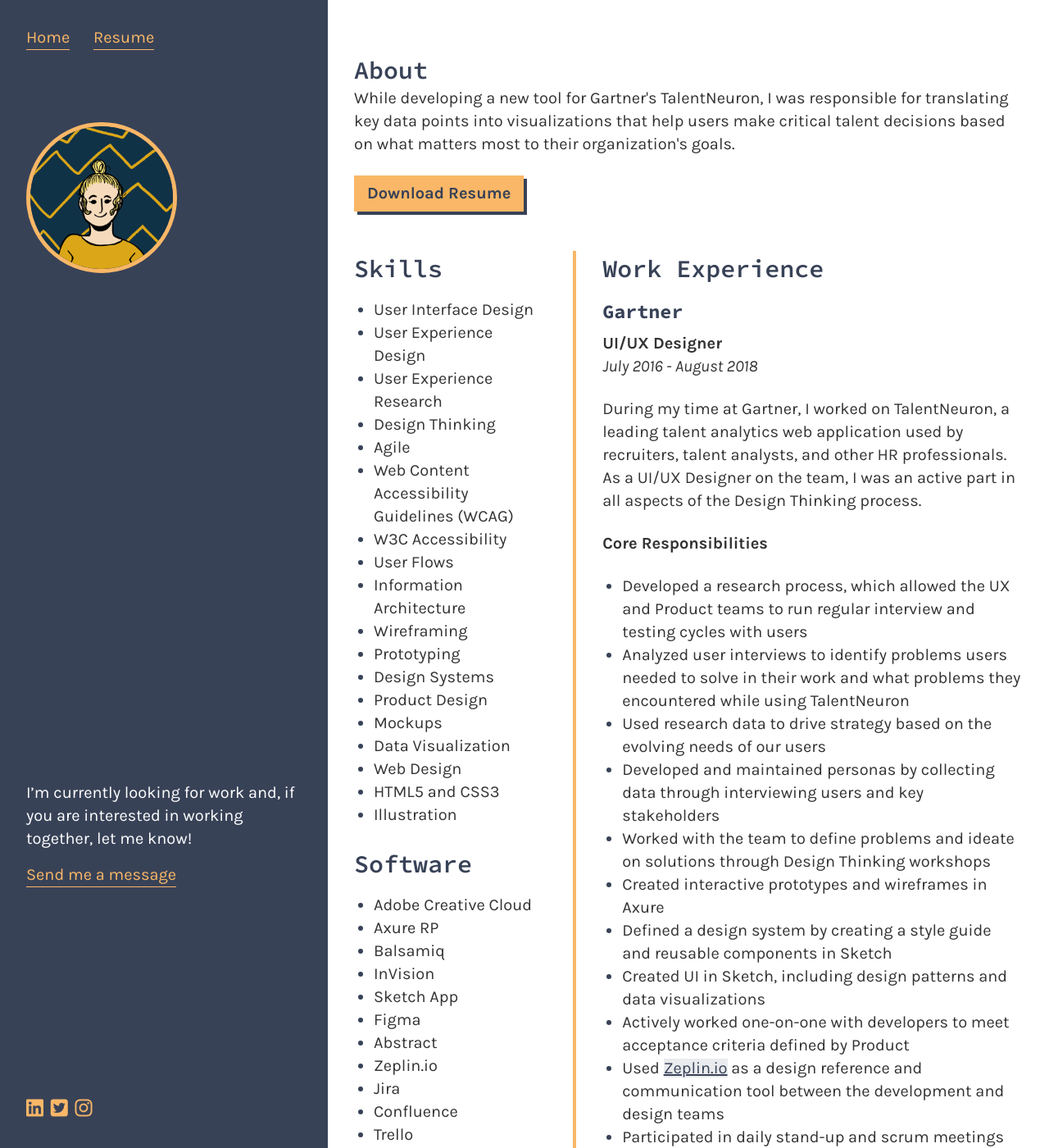
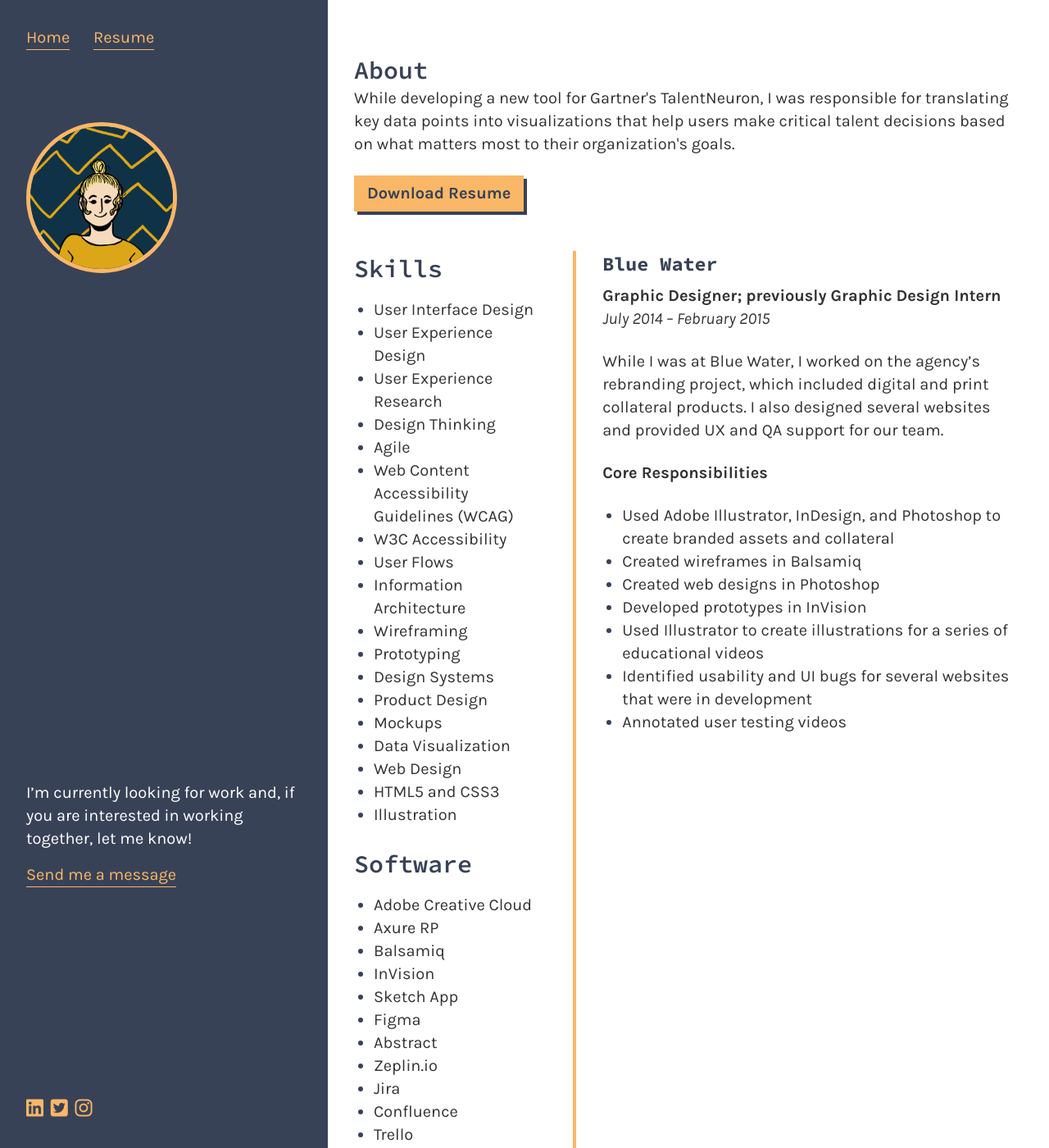
Before and after one commit to marcusrelacion/kirstengreen.com, a Jekyll site: the page built from resume.markdown, in a window 1280 px wide and 1400 px high. Shown: the whole window at 82% size. Built offline with Jekyll 4.4.1, drawn with Linux system fonts in a browser that asks for light colours; nearby versions of some CDN libraries; some of the changed text lies outside the part shown.

Commit message:
Updated Resume

```diff
--- a/resume.markdown
+++ b/resume.markdown
@@ -40,51 +40,20 @@
     - Microsoft Suite
     - Proficient in MAC & PC environments
 - column: right
-  text: "## Work Experience \n\n### Gartner\n**UI/UX Designer**\n<br>*July 2016 -
-    August 2018*\n\nDuring my time at Gartner, I worked on TalentNeuron, a leading
-    talent analytics web application used by recruiters, talent analysts, and other
-    HR professionals. As a UI/UX Designer on the team, I was an active part in all
-    aspects of the Design Thinking process.\n\n**Core Responsibilities**\n- Developed
-    a research process, which allowed the UX and Product teams to run regular interview
-    and testing cycles with users\n- Analyzed user interviews to identify problems
-    users needed to solve in their work and what problems they encountered while using
-    TalentNeuron\n- Used research data to drive strategy based on the evolving needs
-    of our users\n- Developed and maintained personas by collecting data through interviewing
-    users and key stakeholders\n- Worked with the team to define problems and ideate
-    on solutions through Design Thinking workshops\n- Created interactive prototypes
-    and wireframes in Axure\n- Defined a design system by creating a style guide and
-    reusable components in Sketch\n- Created UI in Sketch, including design patterns
-    and data visualizations\n- Actively worked one-on-one with developers to meet
-    acceptance criteria defined by Product\n- Used [Zeplin.io](http://zeplin.io/) as
-    a design reference and communication tool between the development and design teams\n-
-    Participated in daily stand-up and scrum meetings\n- Worked in an Agile environment
-    to ensure quick delivery and responsiveness to our users‘ needs\n\n\n\n### CEB,
-    now Gartner\n**Web Design Contractor**\n<br>*April 2016 - June 2016*\n\nAs a part
-    of CEB’s Web Design Studio, I provided internal clients with web-based assets
-    and designs to help support their business’ particular needs.\n\n**Core Responsibilities**\n-
-    Used the Web Content Accessibility Guidelines (WCAG) to perform a design audit
-    of CEB’s public and member sites\n- Created on-brand visual design solutions that
-    were AA compliant or better according to WCAG\n- Updated the public website using
-    Adobe Experience Manager\n- Used Photoshop to design several marketing pages for
-    the public website\n- Created custom sites using HTML & CSS while managing CMS
-    constraints\n- Maintained conference microsites by updating their design and content
-    when needed\n- Used Photoshop to design a survey tool for CEB IT Roadmap Builder\n\n\n\n###
-    CBRE\n**Graphic Design Contractor**\n<br>*June 2015 - October 2015*\n\nI worked
-    for CBRE's Property Marketing Studio to create marketing collateral for internal
-    organizations across the southeastern region. I supported the studio as it grew
-    from a pilot program that served only the southeast to an official service with
-    several teams that provided marketing design for multiple regions across the United
-    States.\n\n**Core Responsibilities**\n- Used InDesign to create property branded
-    pamphlets, brochures, flyers, and offering memorandums\n- Designed and developed
-    property eBlast campaigns\n- Worked on projects that required quick turnarounds\n\n\n\n###
-    Blue Water\n**Graphic Designer; previously Graphic Design Intern**\n<br>*July
-    2014 – February 2015*\n\nWhile I was at Blue Water, I worked on the agency’s rebranding
-    project, which included digital and print collateral products. I also designed
-    several websites and provided UX and QA support for our team.\n\n**Core Responsibilities**\n-
-    Used Adobe Illustrator, InDesign, and Photoshop to create branded assets and collateral\n-
-    Created wireframes in Balsamiq\n- Created web designs in Photoshop\n- Developed
-    prototypes in InVision\n- Used Illustrator to create illustrations for a series
-    of educational videos\n- Identified usability and UI bugs for several websites
-    that were in development\n- Annotated user testing videos"
+  text: |-
+    ### Blue Water
+    **Graphic Designer; previously Graphic Design Intern**
+    <br>*July 2014 – February 2015*
+
+    While I was at Blue Water, I worked on the agency’s rebranding project, which included digital and print collateral products. I also designed several websites and provided UX and QA support for our team.
+
+    **Core Responsibilities**
+    - Used Adobe Illustrator, InDesign, and Photoshop to create branded assets and collateral
+    - Created wireframes in Balsamiq
+    - Created web designs in Photoshop
+    - Developed prototypes in InVision
+    - Used Illustrator to create illustrations for a series of educational videos
+    - Identified usability and UI bugs for several websites that were in development
+    - Annotated user testing videos
 layout: resume
 ---
```
